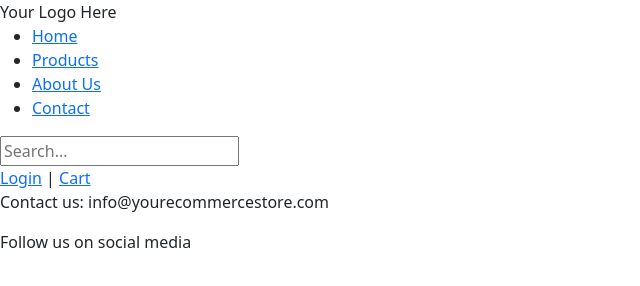
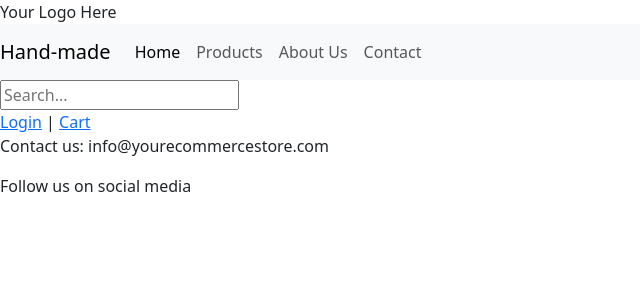
Before and after one commit to ayergoo/sep5, a website: page index.html in a window 1280 px wide. Shown: the whole page, without its empty margins (0-640 px from the left). Drawn offline with nearby package versions, Linux system fonts and the light colour scheme.

Commit message:
final fix for adding bootrstrap; added example bootstrap nav bar

```diff
--- a/index.html
+++ b/index.html
@@ -6,20 +6,21 @@
     <title>Your E-commerce Store</title>
     <meta charset="utf-8">
     <meta name="viewport" content="width=device-width, initial-scale=1">
-    <link href="node_module/bootstrap/dist/css/bootstrap.min.css" type="text/css" rel="stylesheet">
+    <link href="node_modules/bootstrap/dist/css/bootstrap.min.css" type="text/css" rel="stylesheet">
     <link href="css/styles.css" type="text/css" rel="stylesheet">
-    <script type="module" src="node_module/bootstrap/dist/js/bootstrap.bundle.min.js"></script>
+    <script type="module" src="node_modules/bootstrap/dist/js/bootstrap.bundle.min.js"></script>
     <!-- Link to CSS file -->
 </head>
 <body>
     <header>
         <div class="logo">Your Logo Here</div>
-        <nav>
-            <ul>
-                <li><a href="#home">Home</a></li>
-                <li><a href="#products">Products</a></li>
-                <li><a href="#about">About Us</a></li>
-                <li><a href="#contact">Contact</a></li>
+        <nav class="navbar navbar-expand-sm bg-light navbar-light">
+            <a class="navbar-brand" href="#">Hand-made</a>
+            <ul class="navbar-nav">
+                <li><a class="nav-link active" href="#">Home</a></li>
+                <li><a class="nav-link" href="#products">Products</a></li>
+                <li><a class="nav-link" href="#about">About Us</a></li>
+                <li><a class="nav-link" href="#contact">Contact</a></li>
             </ul>
         </nav>
         <div class="search-bar">
```
